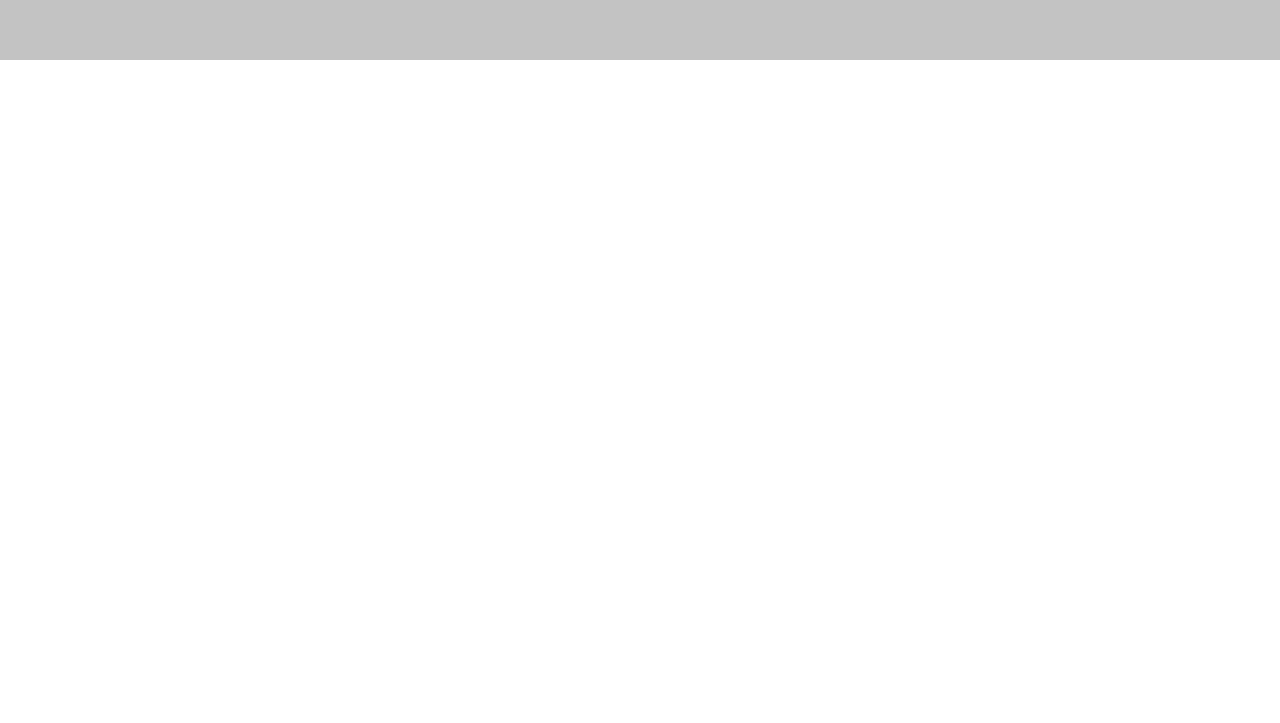
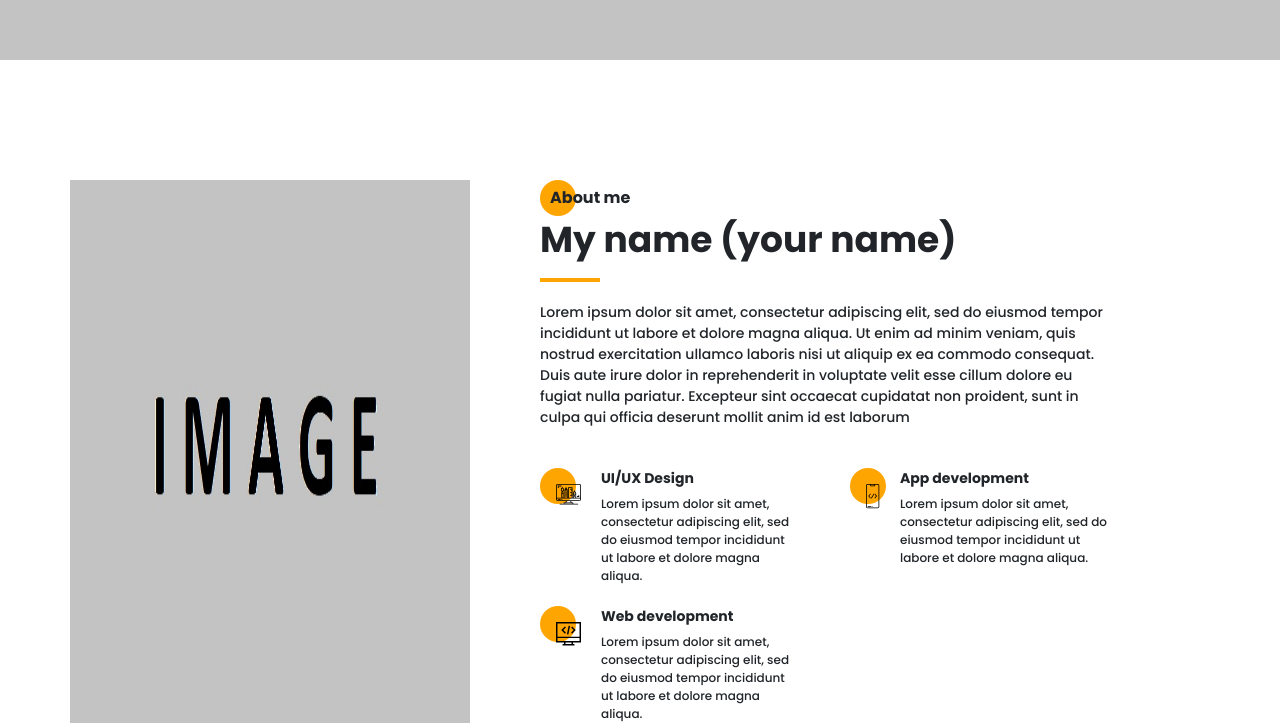
Before and after one commit to BVRXNDVRK/Portfolio-template, a website: page src/index.html in a window 1280 px wide. Shown: the part 740-1463 px from the top of the page. Before the commit the page ends 800 px from the top, so only its background shows below. Drawn offline with nearby package versions, Linux system fonts and the light colour scheme; files that its build step writes are made by us from their sources; files whose address does not match are found by name.

Commit message:
created about section + menu open/close script

```diff
--- a/src/index.html
+++ b/src/index.html
@@ -92,7 +92,7 @@
         </div>
 
         <div class="container">
-            <div class="title title_fz16 title_grey promo__subtitle">My name is (your name)</div>
+            <div class="title title_withCircle title_fz16 title_grey promo__subtitle">My name is (your name)</div>
             <h1 class="title title_fz48 title_grey promo__title">Im web developer from (your city)</h1>
             <div class="promo__btns">
                 <a href="#" class="promo__link button">Portfolio</a>
@@ -101,6 +101,43 @@
         </div>
     </section>
 
+    <section class="about">
+        <div class="container">
+            <div class="about__wrapper">
+                <div class="about__photo"><img src="img/image.jpg" alt="photo"></div>
+                <div class="about__info">
+                    <div class="title title_withCircle title_fz16 about__subtitle">About me</div>
+                    <h2 class="title about__title">My name (your name)</h2>
+                    <div class="title__divider"></div>
+                    <div class="about__text">Lorem ipsum dolor sit amet, consectetur adipiscing elit, sed do eiusmod tempor incididunt ut labore et dolore magna aliqua. Ut enim ad minim veniam, quis nostrud exercitation ullamco laboris nisi ut aliquip ex ea commodo consequat. Duis aute irure dolor in reprehenderit in voluptate velit esse cillum dolore eu fugiat nulla pariatur. Excepteur sint occaecat cupidatat non proident, sunt in culpa qui officia deserunt mollit anim id est laborum</div>
+                </div>
+                <div class="about__cards">
+                    <div class="about__card">
+                        <div class="about__card-icon"><img src="icons/about_me/design.svg" alt="design"></div>
+                        <div class="about__card-wrapper">
+                            <div class="title title_fz14">UI/UX Design</div>
+                            <div class="about__card-text">Lorem ipsum dolor sit amet, consectetur adipiscing elit, sed do eiusmod tempor incididunt ut labore et dolore magna aliqua.</div>
+                        </div>
+                    </div>
+                    <div class="about__card">
+                        <div class="about__card-icon"><img src="icons/about_me/mobile_dev.svg" alt="mobiledev"></div>
+                        <div class="about__card-wrapper">
+                            <div class="title title_fz14">App development</div>
+                            <div class="about__card-text">Lorem ipsum dolor sit amet, consectetur adipiscing elit, sed do eiusmod tempor incididunt ut labore et dolore magna aliqua.</div>
+                        </div>
+                    </div>
+                    <div class="about__card">
+                        <div class="about__card-icon"><img src="icons/about_me/web_development.svg" alt="webdev"></div>
+                        <div class="about__card-wrapper">
+                            <div class="title title_fz14">Web development</div>
+                            <div class="about__card-text">Lorem ipsum dolor sit amet, consectetur adipiscing elit, sed do eiusmod tempor incididunt ut labore et dolore magna aliqua.</div>
+                        </div>
+                    </div>
+                </div>
+            </div>
+        </div>
+    </section>
+
     <script src="js/script.js"></script>
 </body>
 </html>
--- a/src/js/script.js
+++ b/src/js/script.js
@@ -0,0 +1,12 @@
+const hamburger = document.querySelector('.hamburger'),
+      menu = document.querySelector('.menu'),
+      closebtn = document.querySelector('.menu__close');
+
+const toggleMenu = (btn) => {
+    btn.addEventListener('click', () => {
+        menu.classList.toggle('menu_active');
+    })
+};
+
+toggleMenu(hamburger);
+toggleMenu(closebtn);
--- /dev/null
+++ b/src/sass/blocks/_about.scss
@@ -0,0 +1,59 @@
+.about {
+
+    &__wrapper {
+        display: grid;
+        grid-template:minmax(245px, auto) minmax(255px, auto) / 400px 570px;
+        gap: 40px 70px;
+    }
+
+    &__photo {
+        grid-row: 1 / 3;
+
+        img {
+            width: 100%;
+            height: 100%;
+        }
+    }
+
+    &__info {
+        padding-top: 6px;
+    }
+
+    &__text {
+        font-size: 14px;
+        line-height: 21px;
+        margin-top: 20px;
+    }
+
+    &__cards {
+        display: grid;
+        grid: repeat(2, minmax(116px, auto)) / repeat(2, 260px);
+        gap: 20px 50px;
+    }
+
+    &__card {
+        display: flex;
+
+        &-icon {
+            position: relative;
+            margin-right: 20px;
+            @include before_circle;
+
+            &:before {
+                top: 0;
+            }
+
+            img {
+                margin-top: 16px;
+                margin-left: 16px;
+            }
+        }
+
+        &-text {
+            font-size: 12px;
+            line-height: 18px;
+            margin-top: 6px;
+        }
+    }
+
+}
--- a/src/sass/blocks/_promo.scss
+++ b/src/sass/blocks/_promo.scss
@@ -26,13 +26,6 @@
             text-decoration: none;
         }
     }
-
-    &__subtitle {
-        position: relative;
-        padding-left: 10px;
-        z-index: 1;
-        @include before_circle;
-    }
 }
 
 .hamburger {
--- a/src/sass/blocks/_titles.scss
+++ b/src/sass/blocks/_titles.scss
@@ -20,4 +20,16 @@
     &_grey {
         color: rgb(117, 117, 117);
     }
+
+    &_withCircle {
+        position: relative;
+        z-index: 1;
+        padding-left: 10px;
+        @include before_circle;
+    }
+
+    &__divider {
+        width: 60px;
+        border: 2px solid $main-color;
+    }
 }
--- a/src/sass/style.scss
+++ b/src/sass/style.scss
@@ -9,6 +9,7 @@
 @import 'blocks/buttons';
 @import 'blocks/sidepanel';
 @import 'blocks/menu';
+@import 'blocks/about';
 
 * {
     font-family: 'Poppins', sans-serif;
@@ -20,3 +21,7 @@
     width: 1140px;
     margin: 0 auto;
 }
+
+section:not(:first-child) {
+    padding-top: 120px;
+}
```
Also changed, not shown: dist/css/style.min.css, dist/index.html.
